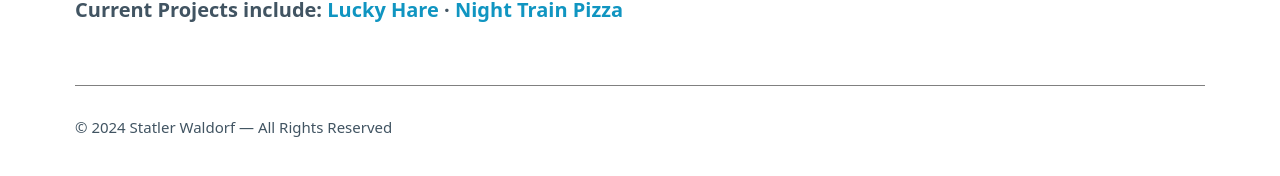
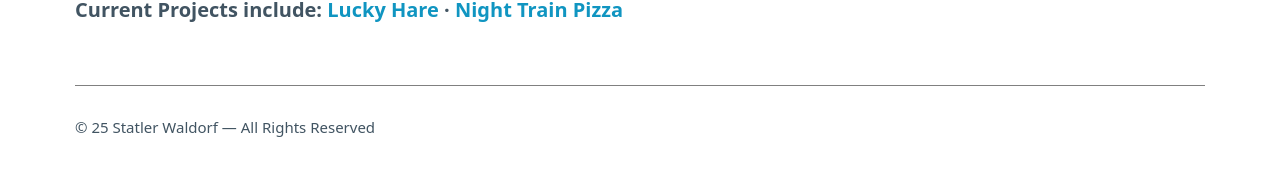
Before and after one commit to jcornelius/statlerwaldorf, a Jekyll site: the page built from index.md, in a window 1280 px wide. Shown: the part 520-696 px from the top of the page. Built offline with Jekyll 4.4.1, drawn with Linux system fonts in a browser that asks for light colours; some web fonts are replaced.

Commit message:
Linked Brand Name and made copyright date dynamic

```diff
--- a/_includes/footer.html
+++ b/_includes/footer.html
@@ -1,3 +1,3 @@
 <footer>
-  <p style="font-size:.75rem">&copy; 2024 Statler Waldorf &mdash; All Rights Reserved</p>
+  <p style="font-size:.75rem">&copy; {{ site.time | date: '%y' }} Statler Waldorf &mdash; All Rights Reserved</p>
 </footer>
--- a/_includes/header.html
+++ b/_includes/header.html
@@ -1,3 +1,3 @@
 <header>
-  <h1>Statler Waldorf</h1>
+  <a href="/"><h1>Statler Waldorf</h1></a>
 </header>
```
